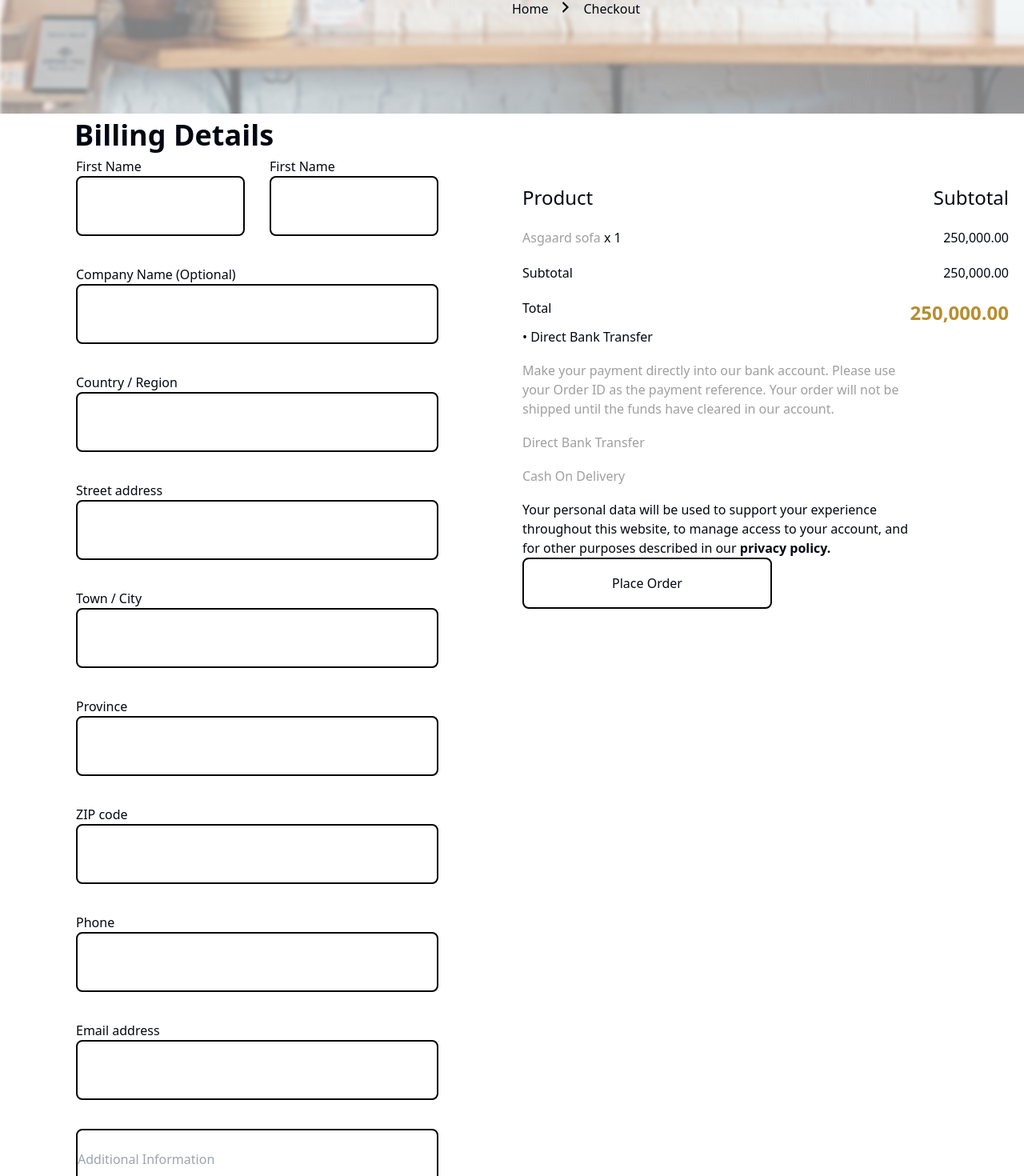
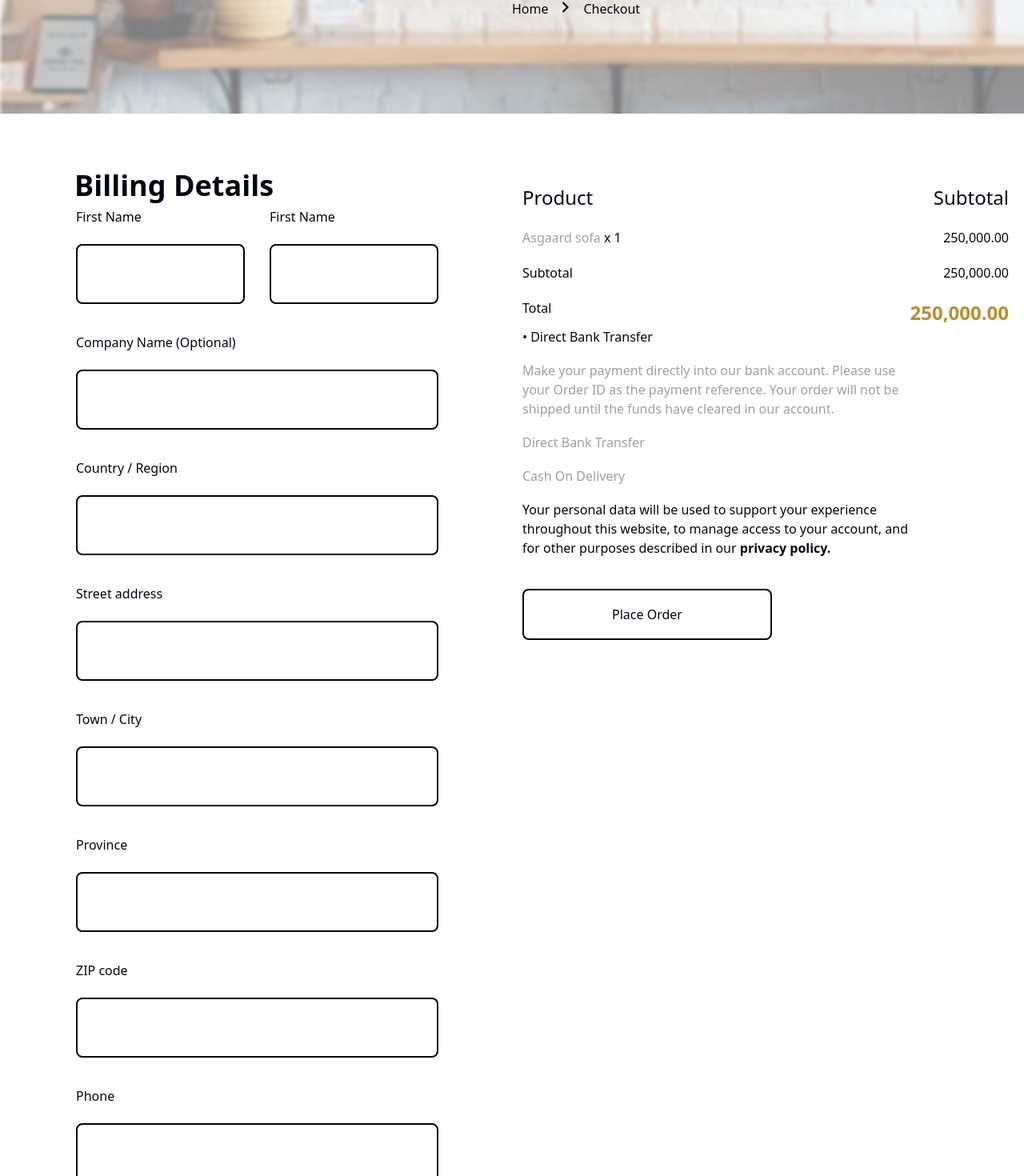
Before and after one commit to sherazi-412002/Q-2_ui-ux-hackathon, a Next.js app: page /chekout in a window 1280 px wide. Shown: the part 274-1744 px from the top of the page at 80% size. Built offline with nearby package versions, Linux system fonts and the light colour scheme.

Commit message:
updayed code

```diff
--- a/src/app/chekout/page.tsx
+++ b/src/app/chekout/page.tsx
@@ -9,56 +9,56 @@ function page() {
       <div className='flex justify-center gap-[26px]'>
 
         {/* Billing Section */}
-        <div className='w-[608px] h-[1714px]'>
+        <div className='w-[608px] h-[1714px] mt-[63px]'>
 
           <h2 className='text-[36px] font-semibold ml-[74px]'>Billing Details</h2>
           <ul className='ml-[76px] space-y-9'>
             <li className='flex gap-[31px]'>
 
-                <div>
+                <div className='flex flex-col gap-[22px]'>
                   <legend>First Name</legend>
                   <input type="text" className='w-[211px] h-[75px] rounded-lg border-black border-2' />
                 </div>
-                <div>
+                <div className='flex flex-col gap-[22px]'>
                   <legend>First Name</legend>
                   <input type="text" className='w-[211px] h-[75px] rounded-lg border-black border-2' />
                 </div>
 
             </li>
-            <li>
+            <li className='flex flex-col gap-[22px]'>
               <legend>Company Name (Optional)</legend>
               <input type="text" className='w-[453px] h-[75px] rounded-lg border-black border-2' />
             </li>
-            <li>
+            <li className='flex flex-col gap-[22px]'>
               <legend>Country / Region</legend>
               <input type="text" className='w-[453px] h-[75px] rounded-lg border-black border-2' />
             </li>
-            <li>
+            <li className='flex flex-col gap-[22px]'>
               <legend>Street address</legend>
               <input type="text" className='w-[453px] h-[75px] rounded-lg border-black border-2' />
             </li>
-            <li>
+            <li className='flex flex-col gap-[22px]'>
               <legend>Town / City</legend>
               <input type="text" className='w-[453px] h-[75px] rounded-lg border-black border-2' />
             </li>
-            <li>
+            <li className='flex flex-col gap-[22px]'>
               <legend>Province</legend>
               <input type="text" className='w-[453px] h-[75px] rounded-lg border-black border-2' />
             </li>
-            <li>
+            <li className='flex flex-col gap-[22px]'>
               <legend>ZIP code</legend>
               <input type="text" className='w-[453px] h-[75px] rounded-lg border-black border-2' />
             </li>
-            <li>
+            <li className='flex flex-col gap-[22px]'>
               <legend>Phone</legend>
               <input type="text" className='w-[453px] h-[75px] rounded-lg border-black border-2' />
             </li>
-            <li>
+            <li className='flex flex-col gap-[22px]'>
               <legend>Email address</legend>
               <input type="text" className='w-[453px] h-[75px] rounded-lg border-black border-2' />
             </li>
             <li>
-              <input type="text" placeholder='Additional Information' className='w-[453px] h-[75px] rounded-lg border-black border-2' />
+              <input type="text" placeholder='Additional Information' className='w-[453px] placeholder:pl-3 h-[75px] rounded-lg border-black border-2' />
             </li>
           </ul>
 
@@ -101,7 +101,7 @@ function page() {
 
           </div>
 
-          <button className='w-[312px] h-[64px] justify-center rounded-lg border-2 border-black'>Place Order</button>
+          <button className='w-[312px] h-[64px] justify-center mt-[39px] rounded-lg border-2 border-black'>Place Order</button>
 
         </div>
       </div>
--- a/src/components/HeroSection.tsx
+++ b/src/components/HeroSection.tsx
@@ -2,7 +2,7 @@ import React from 'react';
 
 const HeroSection = () => {
   return (
-    <div className="HeroSection bg-cover bg-center w-full lg:w-[1440px] h-[500px] lg:h-[717px] mt-[100px] flex justify-center lg:pl-[739px] lg:pt-[170px] ">
+    <div className="HeroSection bg-cover bg-center w-[100%] lg:w-[1440px] h-[500px] lg:h-[717px] mt-[100px] flex justify-center lg:pl-[739px] lg:pt-[170px] ">
       <div className="bg-opacity-80 lg:bg-opacity-100 bg-primary2 space-y-6 p-6 w-[380px] my-auto lg:my-0 rounded-lg h-[330px] lg:h-[443px] lg:w-[643px] lg:pl-[41px] lg:pt-[62px]">
         <p className="font-semibold text-[16px] text-center lg:text-left">New Arrival</p>
 
--- a/src/components/RangeSection.tsx
+++ b/src/components/RangeSection.tsx
@@ -6,7 +6,7 @@ import Image from 'next/image';
 
 const RangeSection = () => {
   return (
-    <section className="w-full max-w-[1183px] mx-auto mt-[57px] flex flex-col lg:px-0">
+    <section className="w-[100%] max-w-[1183px] px-[10%] lg:mx-auto mt-[57px] flex flex-col lg:px-0">
 
       {/* Header Section */}
       <div className="flex flex-col justify-center items-center text-center">
@@ -24,7 +24,7 @@ const RangeSection = () => {
             alt="Dining Room"
             width={1000}
             height={1000}
-            className="w-full max-w-[381px] h-auto lg:h-[480px] rounded"
+            className="w-full mx-[10%] lg:mx-0  max-w-[381px] h-auto lg:h-[480px] rounded"
           />
           <p className="text-[18px] lg:text-[24px] font-semibold text-text2 text-center">Dining</p>
         </div>
@@ -36,7 +36,7 @@ const RangeSection = () => {
             alt="Living Room"
             width={1000}
             height={1000}
-            className="w-full max-w-[381px] h-auto lg:h-[480px] rounded"
+            className="w-full mx-[10%] lg:mx-0  max-w-[381px] h-auto lg:h-[480px] rounded"
           />
           <p className="text-[18px] lg:text-[24px] font-semibold text-text2 text-center">Living</p>
         </div>
@@ -48,7 +48,7 @@ const RangeSection = () => {
             alt="Bedroom"
             width={1000}
             height={1000}
-            className="w-full max-w-[381px] h-auto lg:h-[480px] rounded"
+            className="w-full mx-[10%] lg:mx-0  max-w-[381px] h-auto lg:h-[480px] rounded"
           />
           <p className="text-[18px] lg:text-[24px] font-semibold text-text2 text-center">Bedroom</p>
         </div>
```
